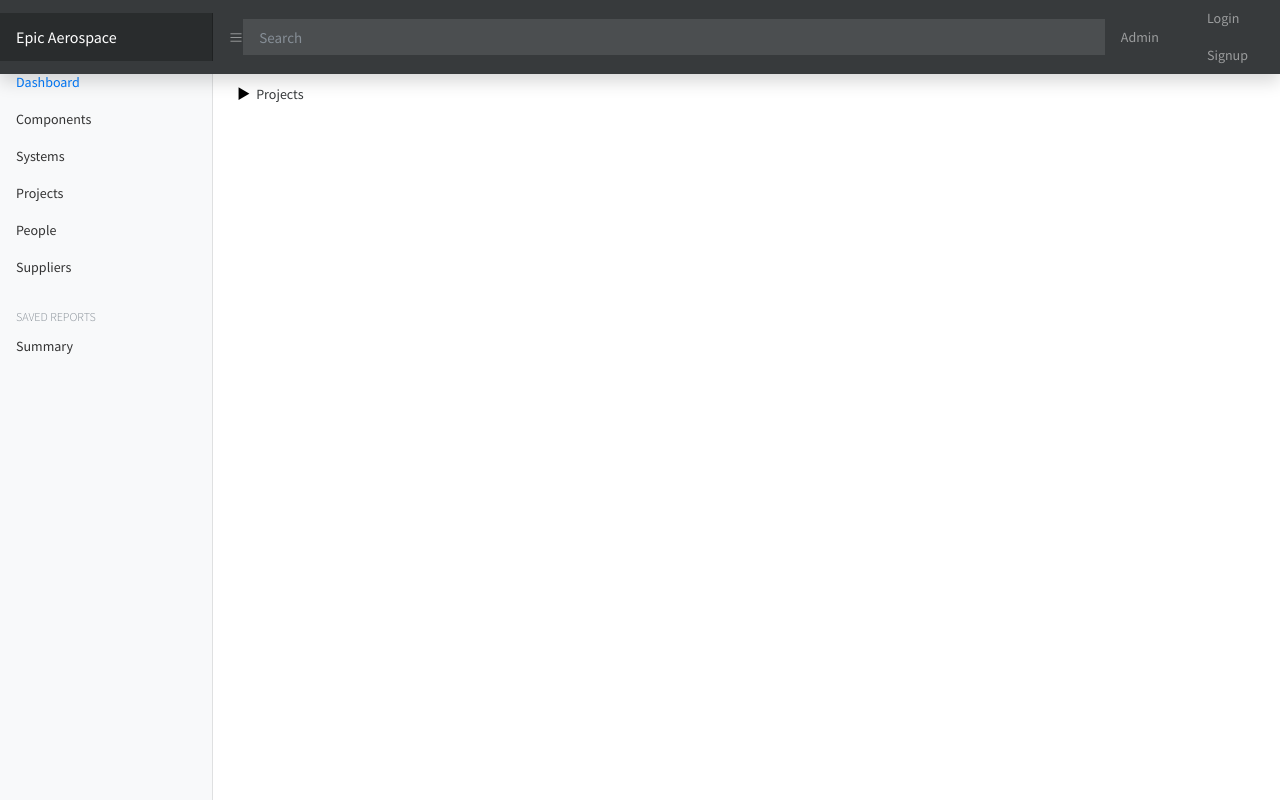
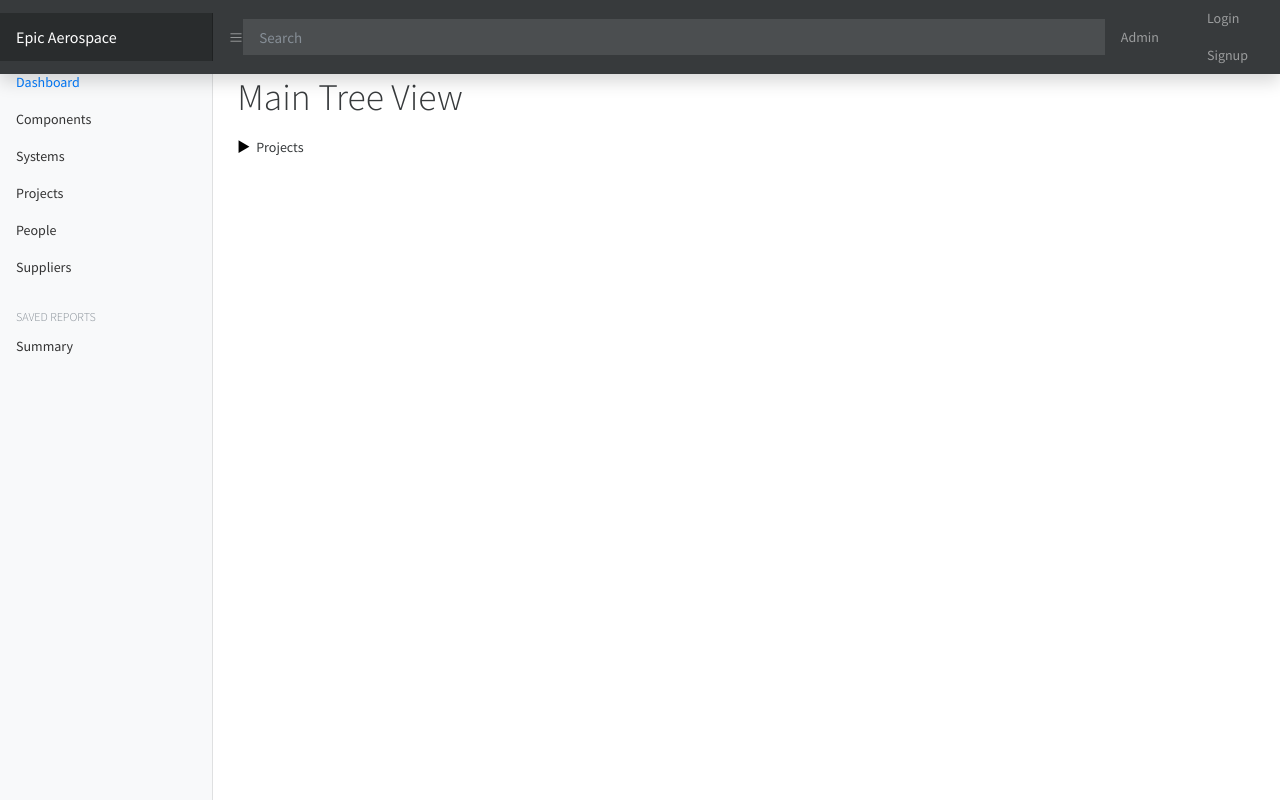
Before and after one commit to nicolaslupi/epic_project_management, a Django app: template templates/homepage.html in a window 1280 px wide. Run offline with Django 3.2, Linux system fonts and the light colour scheme; the template is opened without the code that fills it, so the values that code supplies are empty; some libraries are stand-ins or nearby versions.

Commit message:
Actualizo cambios

```diff
--- a/templates/homepage.html
+++ b/templates/homepage.html
@@ -1,6 +1,8 @@
 {% extends 'base.html' %}
 {%block content%}
 {% load app_filters %}
+<h1>Main Tree View</h1>
+
 <ul id="myUL">
   <li><span class="caret">Projects</span>
     <ul class="nested">
```
